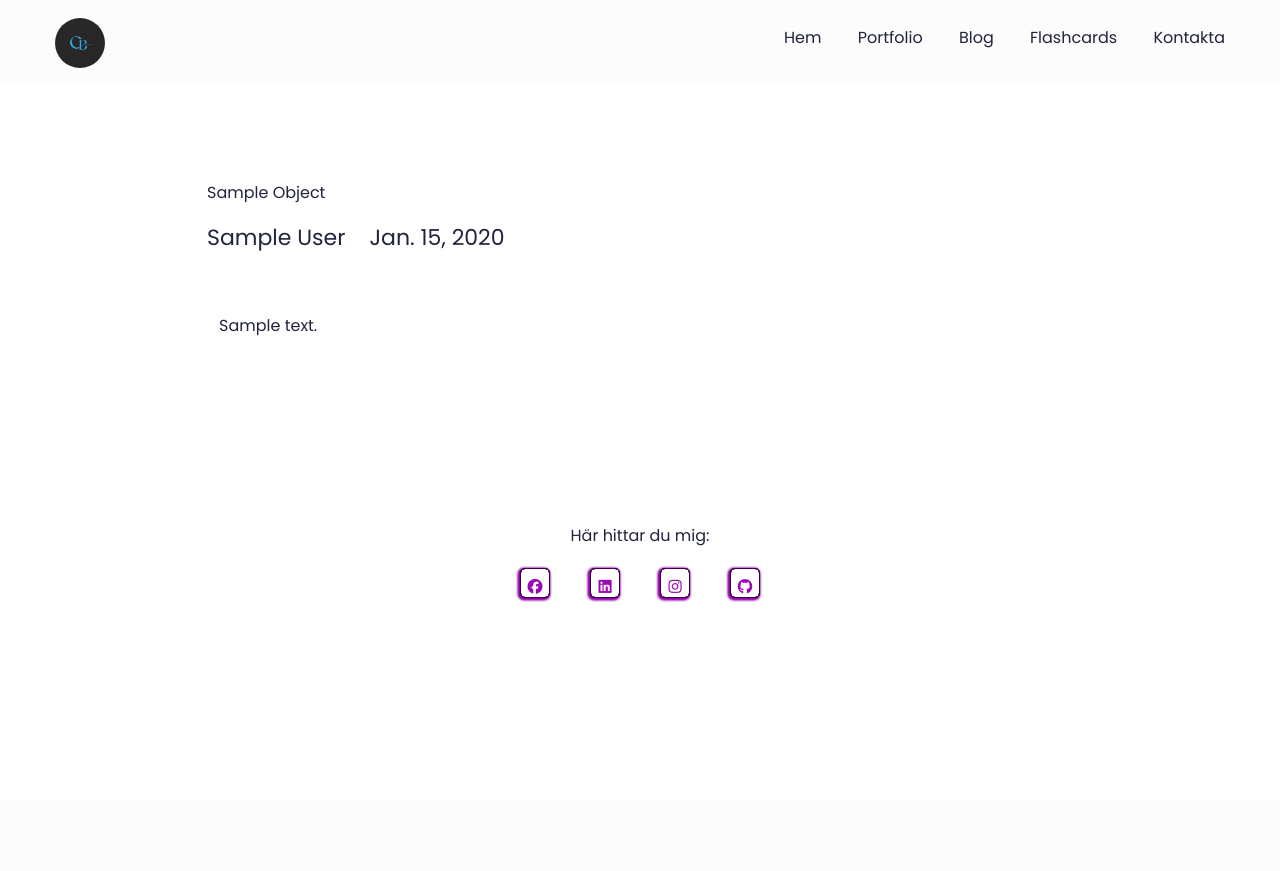
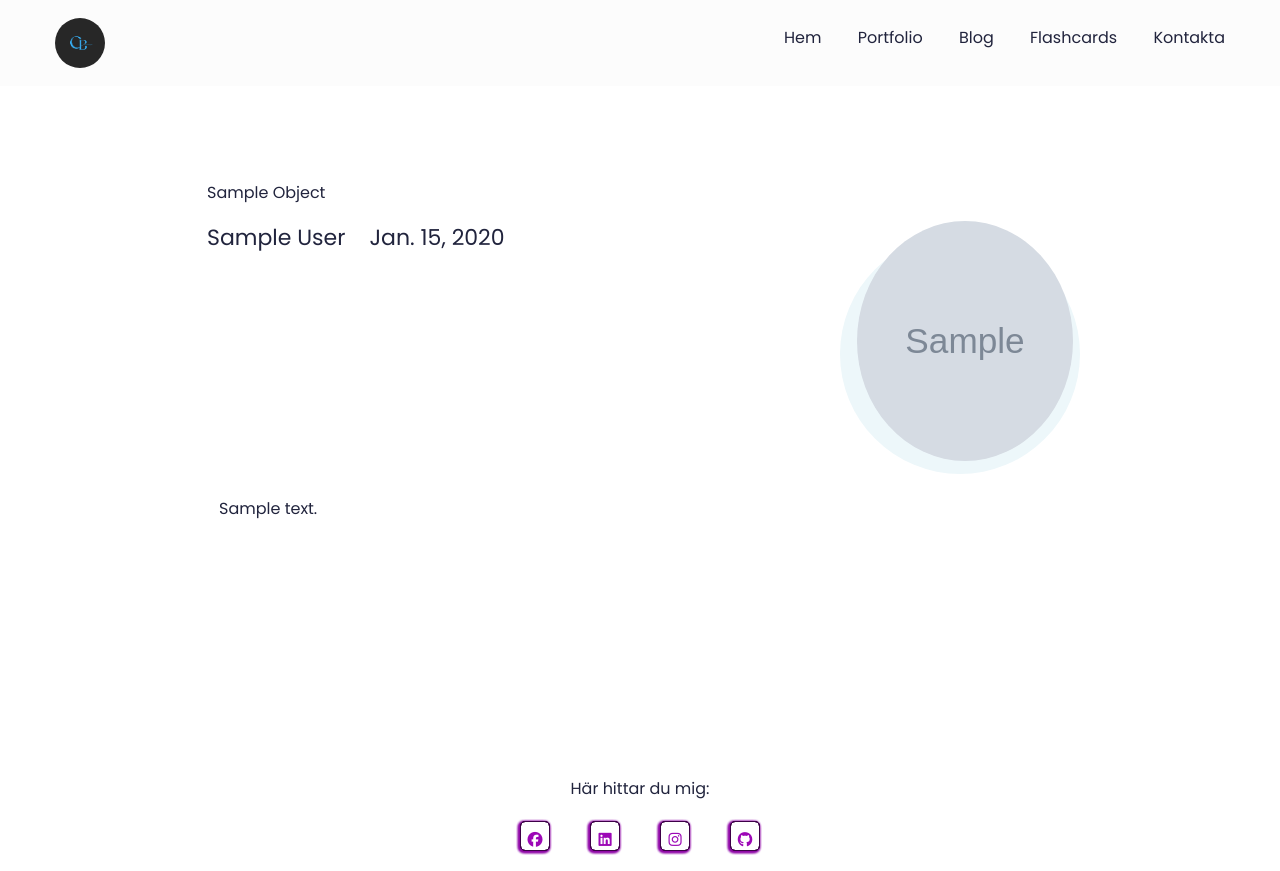
Before and after one commit to CBergane/Portfolio, a Django app: template templates/blog-detail.html in a window 1280 px wide. Before the commit the page ends 602 px from the top, so only its background shows below. Run offline with Django 4.2, Linux system fonts and the light colour scheme; the template is opened without the code that fills it: most values are stand-ins (such as "Sample title", 1, 10 or a date in 2020); grey boxes marked "Sample" are stand-in pictures; data that the repository does not hold is empty; some libraries are stand-ins or nearby versions.

Commit message:
added some imaging to blog element

```diff
--- a/templates/blog-detail.html
+++ b/templates/blog-detail.html
@@ -24,15 +24,28 @@
                 <div class="col-md">
                     <h4 class="smTitle pb-3">{{object.timestamp|date}}</h4>
                 </div>
+                {% if object.image %}
+                    <div class="bannerImg">
+                        <img src="{{ object.image.url }}" class="pImg" alt="">
+                    </div>
+                    {% else %}
+                    <div class="bannerImg">
+                        <img src="{{me.userprofile.avatar.url}}" alt="{{me.first_name|title}} {{me.last_name|title}} avatar">
+                    </div>
+                {% endif %}
             </div>
             <div class="sectionSpaceSm">
                 <div class="container">
                   {{object.body|safe}}
                 </div>
               </div>
+              <div class="sectionSpaceSm">
+              </div>
+            </div>
         </div>
     </div>
 </section>
+
 
 <section>
 
```
